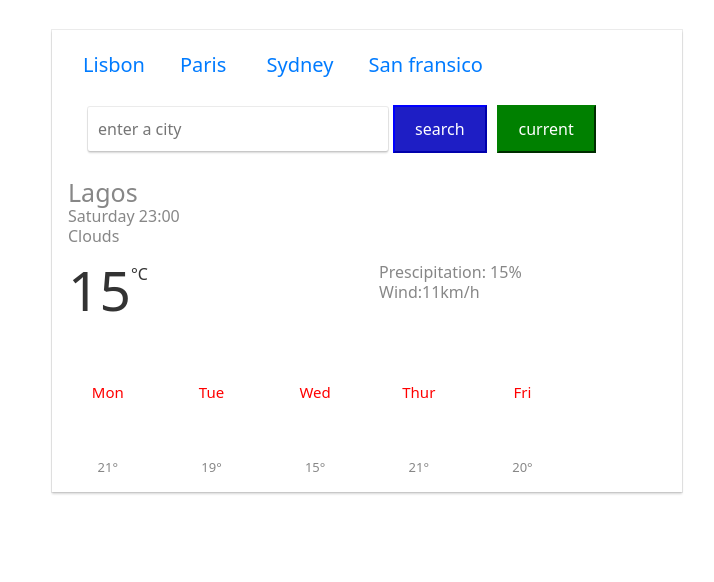
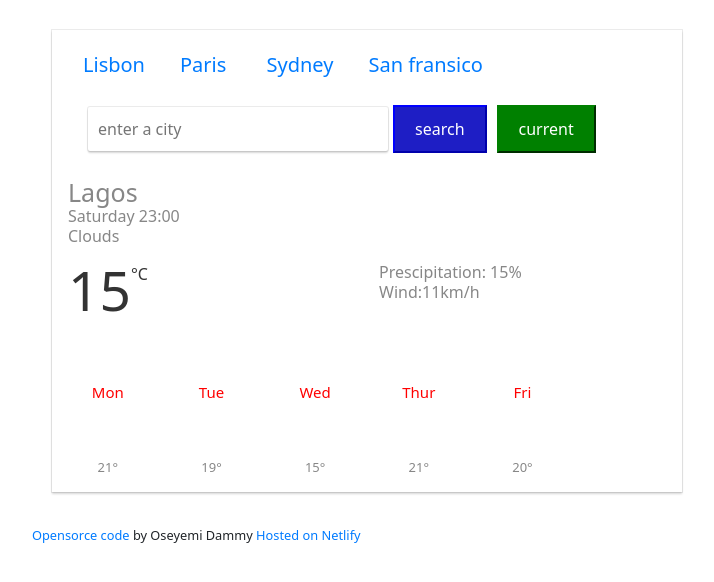
Before and after one commit to Dammy36/weather2-react, a React (Create React App) app: page / in a window 1280 px wide. Shown: the top 582 px of the page, without its empty margins (18-732 px from the left). Built offline with nearby package versions, Linux system fonts and the light colour scheme.

Commit message:
Imported weather app to index Js and created open source link

```diff
--- a/src/App.css
+++ b/src/App.css
@@ -95,3 +95,9 @@ white-space: nowrap;
   line-height: 1px;
   color: #878787;
 }
+.hosted{
+  font-size: 80%;
+    font-weight: 400;
+    text-align: center;
+    margin: 50px;
+  }
--- a/src/App.js
+++ b/src/App.js
@@ -1,7 +1,7 @@
 import 'bootstrap/dist/css/bootstrap.min.css';
 import 'bootstrap/dist/js/bootstrap.bundle.min';
 import './App.css';
-import Weather from './Weather';
+
 
 
 function App( ) {
@@ -56,10 +56,11 @@ function App( ) {
           <div className='col-sm-2'>21°</div>
           <div className='col-sm-2'>20°</div>
         </div>
+      </header>
 
-       <Weather city="Lagos"/>
-      </header>
     </div>
+
   );
+
 }
 export default App;
--- a/src/Weather.js
+++ b/src/Weather.js
@@ -1,10 +1,18 @@
 import React from "react"
+import './App.css';
 
 
 export default function Weather() {
 
     return (
-    <div></div>
+      <small className="hosted">
+        <a href="https://github.com/Dammy36/weather2-react"  rel="noreferrer" target="_blank">
+          Opensorce code </a>
+        by Oseyemi Dammy {}
+        <a href="https://inspiring-stroopwafel-6ba231.netlify.app/" rel="noreferrer" target="_blank">
+           Hosted on Netlify
+        </a>
+      </small>
 
     )
 }
--- a/src/index.css
+++ b/src/index.css
@@ -2,4 +2,5 @@ body {
   margin: 50px;
   padding: 0;
   font-family: Arial, Helvetica, sans-serif;
+
 }
--- a/src/index.js
+++ b/src/index.js
@@ -2,14 +2,14 @@ import React from 'react';
 import ReactDOM from 'react-dom/client';
 import './index.css';
 import App from './App';
-
+import Weather from './Weather';
 import reportWebVitals from './reportWebVitals';
 
 const root = ReactDOM.createRoot(document.getElementById('root'));
 root.render(
   <React.StrictMode>
     <App />
-
+  <Weather/>
   </React.StrictMode>
 );
 
```
